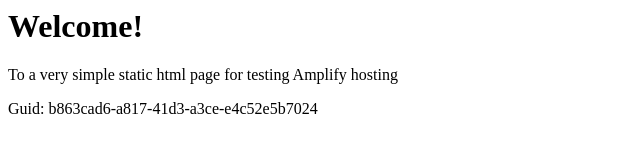
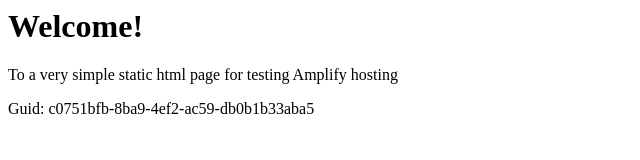
Before and after one commit to aws-aemilia-cmh/Github-PR-Commit-Integration-Test-DoNotTouch-GithubWebhookPreviewCanaryTest-v1-prod-us-east-2, a website: page src/index.html in a window 1280 px wide. Shown: the full height of the page, 0-640 px from the left. Drawn offline with Linux system fonts and the light colour scheme.

Commit message:
commit from integ tests

```diff
--- a/src/index.html
+++ b/src/index.html
@@ -12,6 +12,6 @@
 <body>
     <h1>Welcome!</h1>
     <p>To a very simple static html page for testing Amplify hosting</p>
-    <p>Guid: b863cad6-a817-41d3-a3ce-e4c52e5b7024</p></body>
+    <p>Guid: c0751bfb-8ba9-4ef2-ac59-db0b1b33aba5</p></body>
 
 </html>
```
